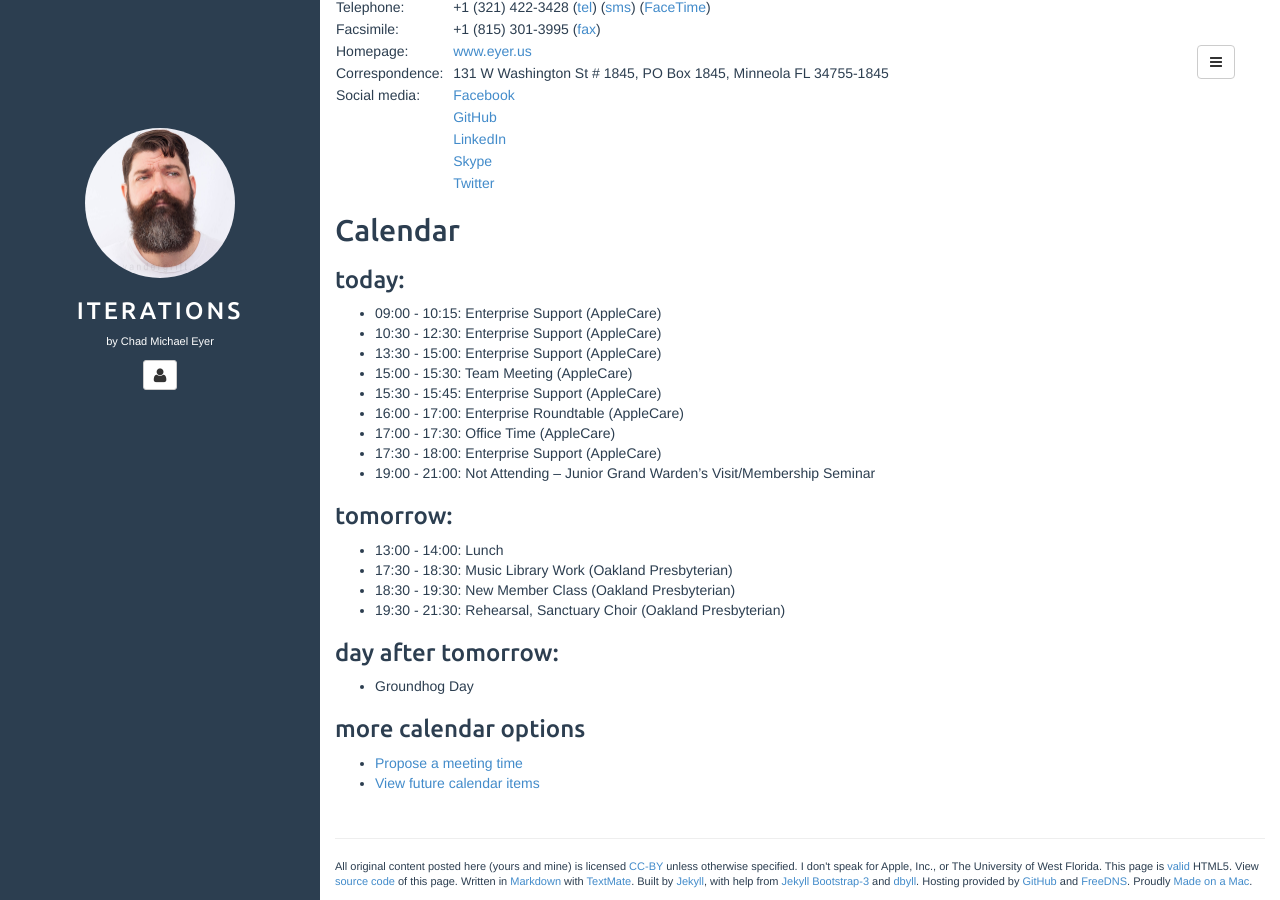
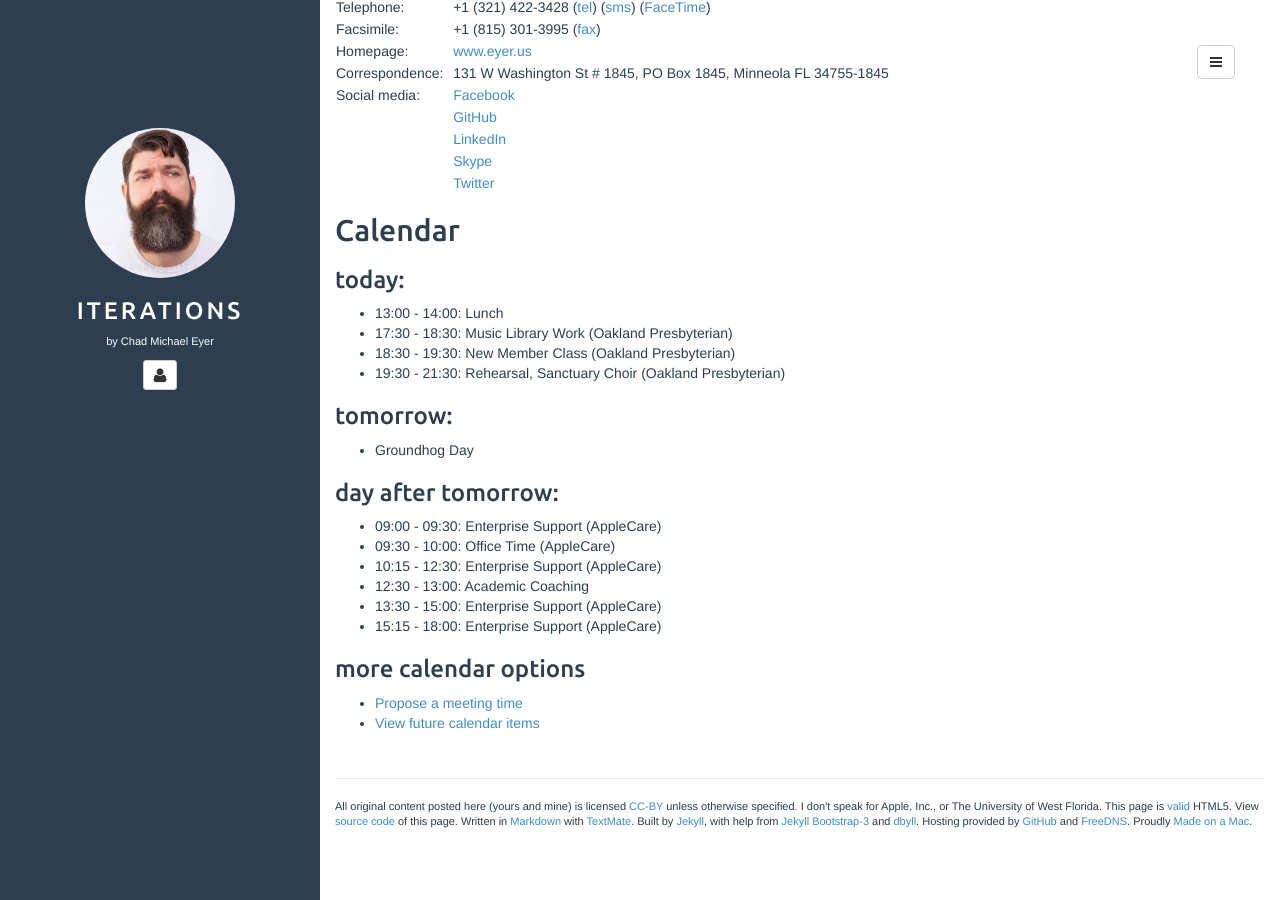
Before and after one commit to chadmichaeleyer/chadmichaeleyer.github.io, a Jekyll site: the page built from about.md, in a window 1280 px wide and 900 px high, scrolled down 1220 px. Built offline with Jekyll 4.4.1, drawn with Linux system fonts in a browser that asks for light colours.

Commit message:
calendar update

```diff
--- a/calendar.markdown
+++ b/calendar.markdown
@@ -1,22 +1,19 @@
 ### today:
-
-* 09:00 - 10:15: Enterprise Support (AppleCare)
-* 10:30 - 12:30: Enterprise Support (AppleCare)
-* 13:30 - 15:00: Enterprise Support (AppleCare)
-* 15:00 - 15:30: Team Meeting (AppleCare)
-* 15:30 - 15:45: Enterprise Support (AppleCare)
-* 16:00 - 17:00: Enterprise Roundtable (AppleCare)
-* 17:00 - 17:30: Office Time (AppleCare)
-* 17:30 - 18:00: Enterprise Support (AppleCare)
-* 19:00 - 21:00: Not Attending – Junior Grand Warden's Visit/Membership Seminar
-
-### tomorrow:
 
 * 13:00 - 14:00: Lunch
 * 17:30 - 18:30: Music Library Work (Oakland Presbyterian)
 * 18:30 - 19:30: New Member Class (Oakland Presbyterian)
 * 19:30 - 21:30: Rehearsal, Sanctuary Choir (Oakland Presbyterian)
 
+### tomorrow:
+
+* Groundhog Day
+
 ### day after tomorrow:
 
-* Groundhog Day
+* 09:00 - 09:30: Enterprise Support (AppleCare)
+* 09:30 - 10:00: Office Time (AppleCare)
+* 10:15 - 12:30: Enterprise Support (AppleCare)
+* 12:30 - 13:00: Academic Coaching
+* 13:30 - 15:00: Enterprise Support (AppleCare)
+* 15:15 - 18:00: Enterprise Support (AppleCare)
```
Also changed, not shown: calendar-year.markdown (+4 -12 lines).
